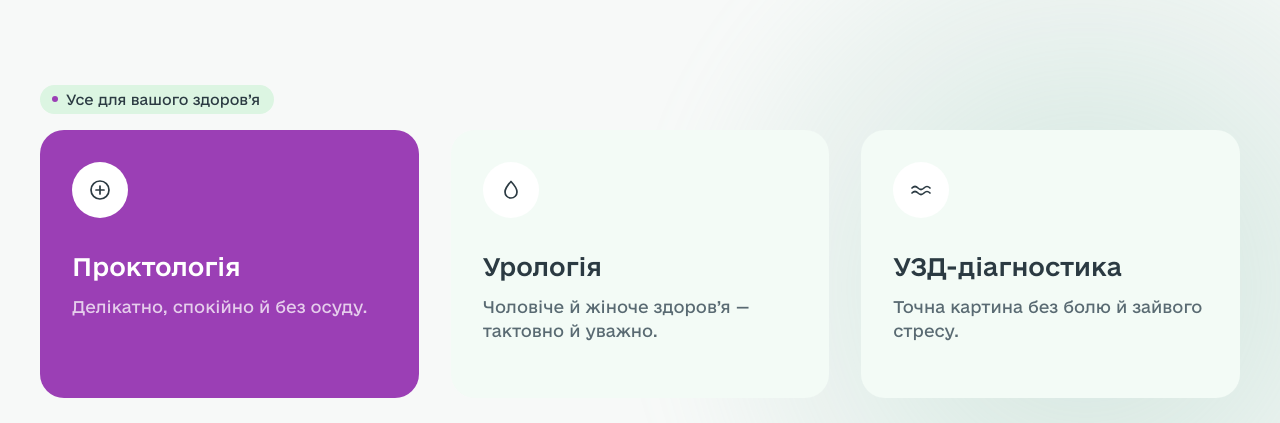
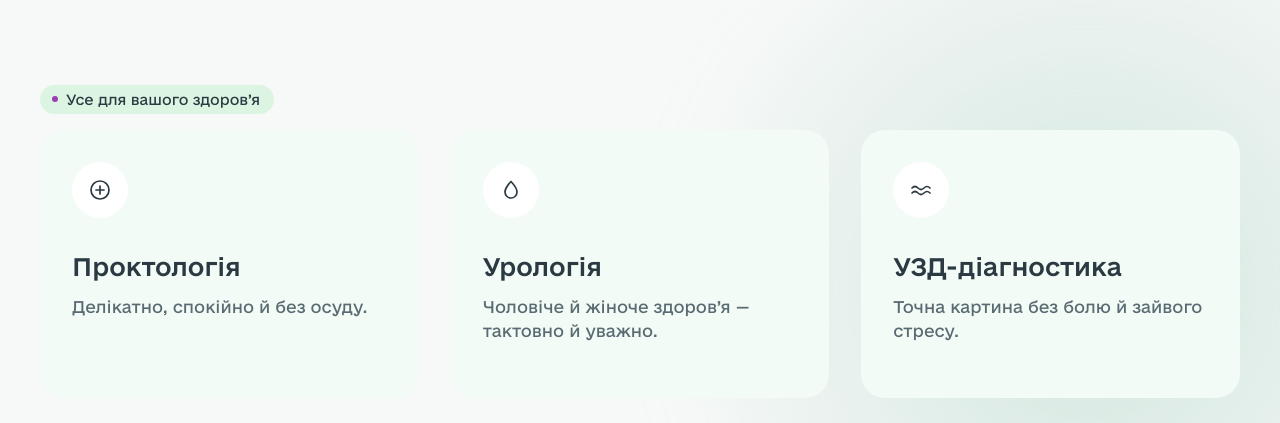
Before and after one commit to kosmasha2005-svg/sana-vita-public, a plain HTML site: page services.html in a window 1280 px wide. Shown: the part 364-787 px from the top of the page. Drawn offline with Linux system fonts and the light colour scheme.

Commit message:
Послуги: усі картки однакові, акцентний колір при наведенні
Co-Authored-By: Claude Opus 5.5 <noreply@anthropic.com>

```diff
--- a/services.html
+++ b/services.html
@@ -8,7 +8,7 @@
   <link rel="preconnect" href="https://fonts.googleapis.com">
   <link rel="preconnect" href="https://fonts.gstatic.com" crossorigin>
   <link href="https://fonts.googleapis.com/css2?family=Caveat:wght@700&family=Inter:wght@500;600&family=Lato&display=swap" rel="stylesheet">
-  <link rel="stylesheet" href="styles.css?v=8269932e">
+  <link rel="stylesheet" href="styles.css?v=d27759d8">
   <link rel="icon" href="assets/logo.png">
 </head>
 <body data-page="services">
@@ -88,7 +88,7 @@
 <section class="wrap svc-grid-sec">
   <span class="pill pill--sm"><i class="dot dot--accent"></i>Усе для вашого здоров’я</span>
   <div class="svc-grid">
-    <a class="svc-card is-featured" href="proctology.html"><span class="svc-card__ico"><svg viewBox="0 0 24 24"><circle cx="12" cy="12" r="9"/><path d="M12 8v8M8 12h8"/></svg></span><h3>Проктологія</h3><p>Делікатно, спокійно й без осуду.</p></a>
+    <a class="svc-card" href="proctology.html"><span class="svc-card__ico"><svg viewBox="0 0 24 24"><circle cx="12" cy="12" r="9"/><path d="M12 8v8M8 12h8"/></svg></span><h3>Проктологія</h3><p>Делікатно, спокійно й без осуду.</p></a>
     <a class="svc-card" href="prices.html?dir=urology"><span class="svc-card__ico"><svg viewBox="0 0 24 24"><path d="M12 3.5s6 6.4 6 10.5a6 6 0 0 1-12 0c0-4.1 6-10.5 6-10.5Z"/></svg></span><h3>Урологія</h3><p>Чоловіче й жіноче здоров’я — тактовно й уважно.</p></a>
     <a class="svc-card" href="prices.html?dir=usg"><span class="svc-card__ico"><svg viewBox="0 0 24 24"><path d="M3 10c2-2 4-2 6 0s4 2 6 0 4-2 6 0M3 15c2-2 4-2 6 0s4 2 6 0 4-2 6 0"/></svg></span><h3>УЗД-діагностика</h3><p>Точна картина без болю й зайвого стресу.</p></a>
     <a class="svc-card" href="prices.html?dir=dermatology"><span class="svc-card__ico"><svg viewBox="0 0 24 24"><circle cx="12" cy="12" r="4"/><path d="M12 2v3M12 19v3M2 12h3M19 12h3M4.9 4.9l2.1 2.1M17 17l2.1 2.1M4.9 19.1 7 17M17 7l2.1-2.1"/></svg></span><h3>Дерматологія</h3><p>Турбота про шкіру, волосся та нігті.</p></a>
--- a/styles.css
+++ b/styles.css
@@ -541,10 +541,13 @@ a.utility__addr:hover{text-decoration:underline}
 .svc-card{background:var(--mint-light);border-radius:24px;padding:32px;min-height:268px;display:flex;flex-direction:column;gap:14px;transition:transform .25s,box-shadow .25s,background .25s}
 .svc-card h3{font-weight:500;font-size:24px;margin-top:20px}
 .svc-card p{font-size:16px;line-height:24px;color:var(--text-2)}
-.svc-card:hover{transform:translateY(-4px);box-shadow:0 16px 36px rgba(36,92,75,.12);background:#fff}
-.svc-card.is-featured{background:var(--accent);color:#fff}
-.svc-card.is-featured p{color:rgba(255,255,255,.75)}
-.svc-card.is-featured:hover{background:var(--accent-h)}
+.svc-card p{transition:color .25s}
+.svc-card h3{transition:color .25s}
+/* наведення / фокус: картка заливається акцентним кольором */
+.svc-card:hover,.svc-card:focus-visible{background:var(--accent);color:#fff;transform:translateY(-4px);box-shadow:0 16px 36px rgba(155,63,181,.28);outline:none}
+.svc-card:hover p,.svc-card:focus-visible p{color:rgba(255,255,255,.8)}
+.svc-card__ico{transition:transform .25s}
+.svc-card:hover .svc-card__ico{transform:scale(1.06)}
 .callout{display:flex;align-items:center;justify-content:space-between;gap:32px;background:var(--success);border-radius:40px;padding:56px;margin-top:106px}
 .callout h2{font-weight:500;font-size:36px}
 .callout p{font-size:20px;line-height:30px;color:var(--text-2);max-width:900px;margin-top:10px}
```
Also changed, not shown: about.html (+1 -1 lines), booking.html (+1 -1 lines), contacts.html (+1 -1 lines), doctor.html (+1 -1 lines), doctors.html (+1 -1 lines), index.html (+1 -1 lines), prices.html (+1 -1 lines), proctology.html (+1 -1 lines), src/pages/services.html (+1 -1 lines).
